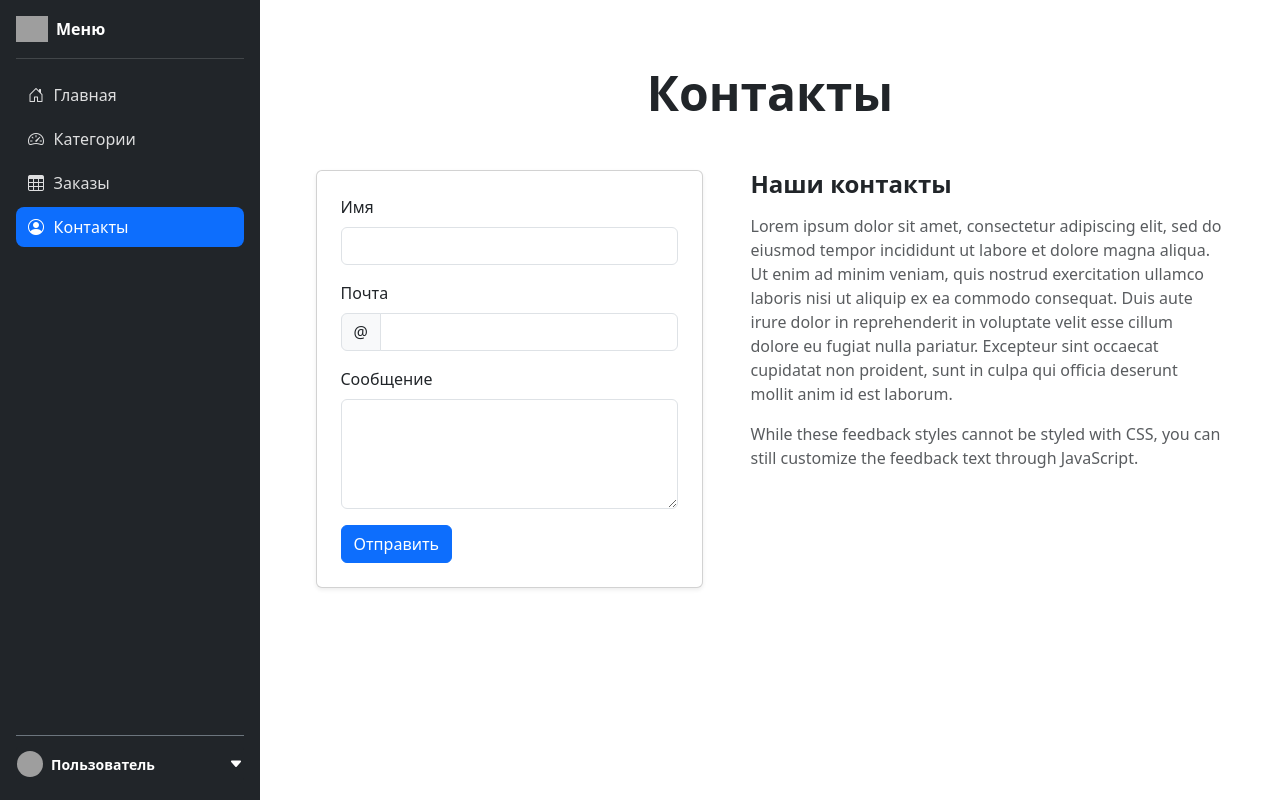
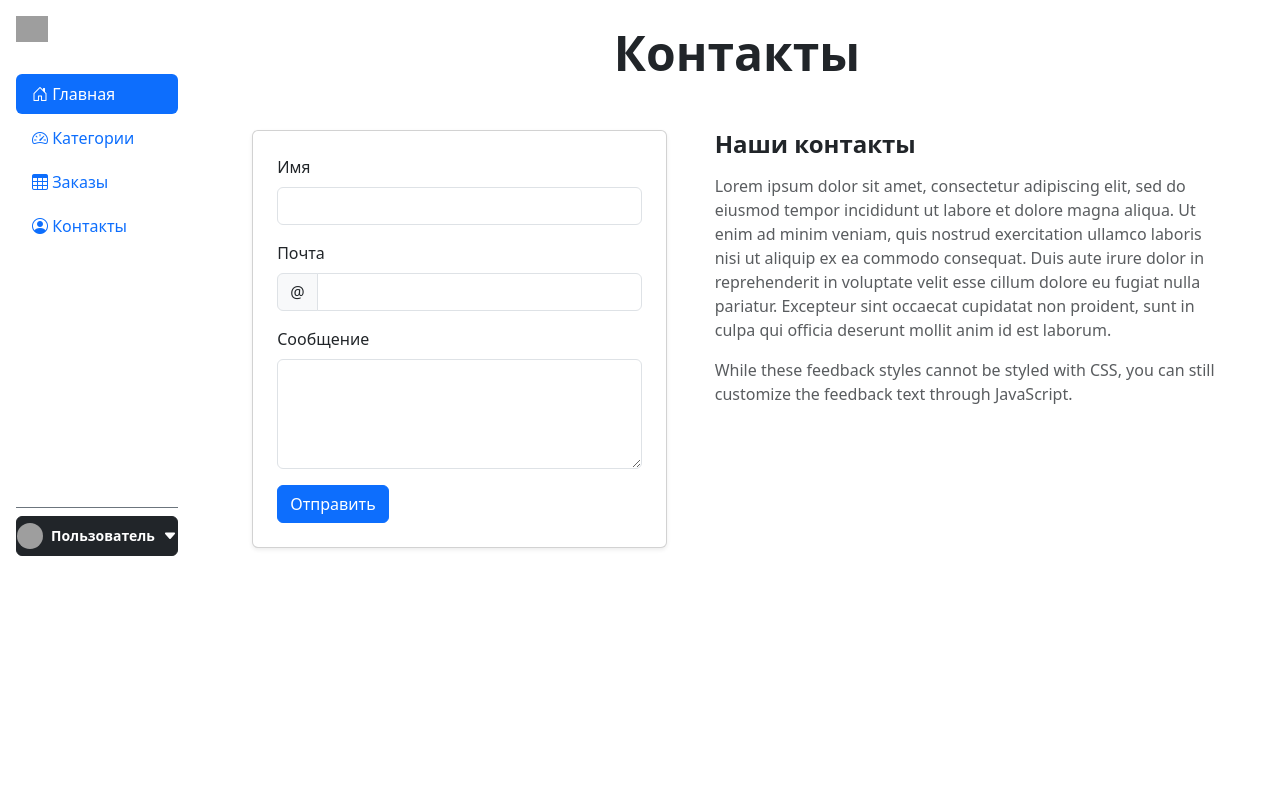
Before and after one commit to dariamakurova/HW_21, a Django app: page /catalog/contacts/ in a window 1280 px wide. Run offline with Django 5.2, Linux system fonts and the light colour scheme; some libraries are stand-ins or nearby versions; grey boxes are pictures that could not be loaded.

Commit message:
contacts CBV

```diff
--- a/catalog/templates/catalog/contacts.html
+++ b/catalog/templates/catalog/contacts.html
@@ -1,158 +1,6 @@
-<!doctype html>
-<html lang="ru">
-<head>
-  <meta charset="utf-8" />
-  <meta name="viewport" content="width=device-width, initial-scale=1" />
-  <title>Контакты</title>
-
-  <link href="https://cdn.jsdelivr.net/npm/bootstrap@5.3.3/dist/css/bootstrap.min.css" rel="stylesheet">
-  <link href="https://cdn.jsdelivr.net/npm/bootstrap-icons@1.11.3/font/bootstrap-icons.min.css" rel="stylesheet">
-
-  <style>
-    :root { --sidebar-w: 260px; }
-
-    html, body { height: 100%; }
-    body { background: #f8f9fa; margin: 0; }
-
-    .app {
-      height: 100vh;            /* вся высота экрана */
-      overflow: hidden;         /* запрещаем скролл у body */
-    }
-
-    .sidebar {
-      width: var(--sidebar-w);
-      background: #212529;
-      height: 100vh;            /* меню во всю высоту */
-      position: sticky;
-      top: 0;
-      overflow: hidden;         /* чтобы сам сайдбар не скроллился */
-      flex: 0 0 var(--sidebar-w);
-    }
-
-    .content-wrap {
-      height: 100vh;            /* контент во всю высоту */
-      overflow-y: auto;         /* скроллим ТОЛЬКО контент */
-      background: #fff;
-      flex: 1 1 auto;
-    }
-
-    .sidebar .brand {
-      border-bottom: 1px solid rgba(255,255,255,.15);
-    }
-
-    .sidebar .nav-link {
-      color: rgba(255,255,255,.85);
-      border-radius: .5rem;
-      padding: .5rem .75rem;
-      display: flex;
-      align-items: center;
-      gap: .6rem;
-    }
-
-    .sidebar .nav-link:hover {
-      background: rgba(255,255,255,.08);
-      color: #fff;
-    }
-
-    .sidebar .nav-link.active {
-      background: #0d6efd;
-      color: #fff;
-    }
-
-    .sidebar .bottom-actions .btn {
-      background: rgba(255,255,255,.08);
-      border-color: rgba(255,255,255,.08);
-      color: rgba(255,255,255,.9);
-      text-align: left;
-    }
-
-    .sidebar .bottom-actions .btn:hover {
-      background: rgba(255,255,255,.14);
-      border-color: rgba(255,255,255,.14);
-      color: #fff;
-    }
-
-    .page-title {
-      margin-top: 2.5rem;
-    }
-
-
-
-  </style>
-</head>
-
-<body>
-  <div class="d-flex app">
-
-    <!-- БОКОВОЕ МЕНЮ -->
-    <aside class="sidebar d-flex flex-column p-3 text-white">
-      <!-- Лого -->
-      <div class="brand pb-3 mb-3 d-flex align-items-center gap-2">
-        <img
-          src="https://getbootstrap.com/docs/5.3/assets/brand/bootstrap-logo-white.svg"
-          alt="logo"
-          width="32"
-          height="26"
-        />
-        <span class="fw-semibold">Меню</span>
-      </div>
-
-      <!-- Пункты меню -->
-      <ul class="nav nav-pills flex-column gap-1">
-        <li class="nav-item">
-          <a class="nav-link" href="#">
-            <i class="bi bi-house-door"></i>
-            <span>Главная</span>
-          </a>
-        </li>
-        <li class="nav-item">
-          <a class="nav-link" href="#">
-            <i class="bi bi-speedometer2"></i>
-            <span>Категории</span>
-          </a>
-        </li>
-        <li class="nav-item">
-          <a class="nav-link" href="#">
-            <i class="bi bi-table"></i>
-            <span>Заказы</span>
-          </a>
-        </li>
-        <li class="nav-item">
-          <a class="nav-link active" href="#">
-            <i class="bi bi-person-circle"></i>
-            <span>Контакты</span>
-          </a>
-        </li>
-      </ul>
-
-      <div class="flex-grow-1"></div>
-
-      <!-- Профиль -->
-      <div class="dropdown pt-2 border-top border-secondary">
-        <button class="btn btn-dark w-100 d-flex align-items-center gap-2 px-0"
-                type="button" data-bs-toggle="dropdown" aria-expanded="false">
-          <img
-            src="https://freeimage.host/content/images/users/HCTM0b/av_1753351400.jpg"
-            alt="avatar"
-            width="26" height="26"
-            class="rounded-circle"
-          >
-          <span class="small fw-semibold">Пользователь</span>
-          <i class="bi bi-caret-down-fill ms-auto small"></i>
-        </button>
-
-        <ul class="dropdown-menu dropdown-menu-dark w-100">
-          <li><a class="dropdown-item" href="#">Профиль</a></li>
-          <li><hr class="dropdown-divider"></li>
-          <li><a class="dropdown-item" href="#">Выход</a></li>
-        </ul>
-      </div>
-    </aside>
-
-    <!-- КОНТЕНТ (скроллится) -->
-    <main class="content-wrap flex-grow-1">
+{% extends 'catalog/base.html' %}
+{% block content %}
       <div class="container py-4">
-
 
           <div class="text-center page-title">
             <h1 class="display-5 fw-semibold mb-5">Контакты</h1>
@@ -207,10 +55,4 @@
         </div>
 
       </div>
-    </main>
-
-  </div>
-
-  <script src="https://cdn.jsdelivr.net/npm/bootstrap@5.3.3/dist/js/bootstrap.bundle.min.js"></script>
-</body>
-</html>
+{% endblock %}
--- a/catalog/urls.py
+++ b/catalog/urls.py
@@ -1,12 +1,12 @@
 from django.urls import path
 from catalog import views
-from catalog.views import ProductListView, ProductDetailView
+from catalog.views import ProductListView, ProductDetailView, ContactsView
 
 app_name = 'catalog'
 
 urlpatterns = [
     path('home/', views.home, name='home'),
-    path('contacts/', views.contacts, name='contacts'),
+    path('contacts/', ContactsView.as_view(), name='contacts'),
     path('category_1/', views.category_1, name='category_1'),
     path('', ProductListView.as_view(), name='catalog'),
     path('products/<int:pk>/', ProductDetailView.as_view(), name='product_info'),
--- a/catalog/views.py
+++ b/catalog/views.py
@@ -2,7 +2,7 @@ from gettext import Catalog
 
 from django.shortcuts import render, get_object_or_404
 from django.http import HttpResponse
-from django.views.generic import ListView, DetailView
+from django.views.generic import ListView, DetailView, TemplateView
 
 from catalog.models import Product
 
@@ -10,17 +10,17 @@ from catalog.models import Product
 def home(request):
     return render(request, 'catalog/main.html')
 
+class ContactsView(TemplateView):
+    template_name = "catalog/contacts.html"
 
-def contacts(request):
-    if request.method == 'POST':
-        # Получение данных из формы
-        name = request.POST.get('name')
-        email = request.POST.get('email')
-        message = request.POST.get('message')
-        # Обработка данных (например, сохранение в БД, отправка email и т. д.)
-        # Здесь мы просто возвращаем простой ответ
-        return HttpResponse(f"Спасибо, {name}! Ваше сообщение получено. Мы скоро с вами свяжемся.")
-    return render(request, 'catalog/contacts.html')
+# def contacts(request):
+#     if request.method == 'POST':
+#         # Получение данных из формы
+#         name = request.POST.get('name')
+#         email = request.POST.get('email')
+#         message = request.POST.get('message')
+#         return HttpResponse(f"Спасибо, {name}! Ваше сообщение получено. Мы скоро с вами свяжемся.")
+#     return render(request, 'catalog/contacts.html')
 
 def category_1(request):
     return render(request, 'catalog/category_1.html')
```
